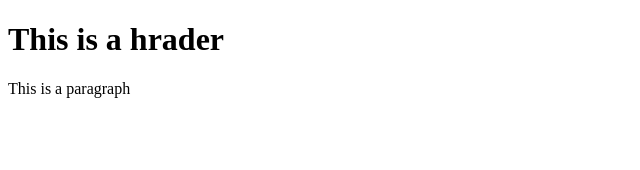
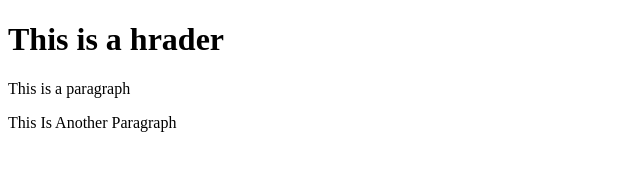
Before and after one commit to sorious/git-test, a plain HTML site: page index.html in a window 1280 px wide. Shown: the whole page, without its empty margins (0-640 px from the left). Drawn offline with Linux system fonts and the light colour scheme.

Commit message:
third commit

```diff
--- a/index.html
+++ b/index.html
@@ -4,6 +4,7 @@
 <body>
 <h1> This is a hrader</h1>
 <p> This is a paragraph</p>
+<p> This Is Another Paragraph</p>
 
 </body>
 
```
